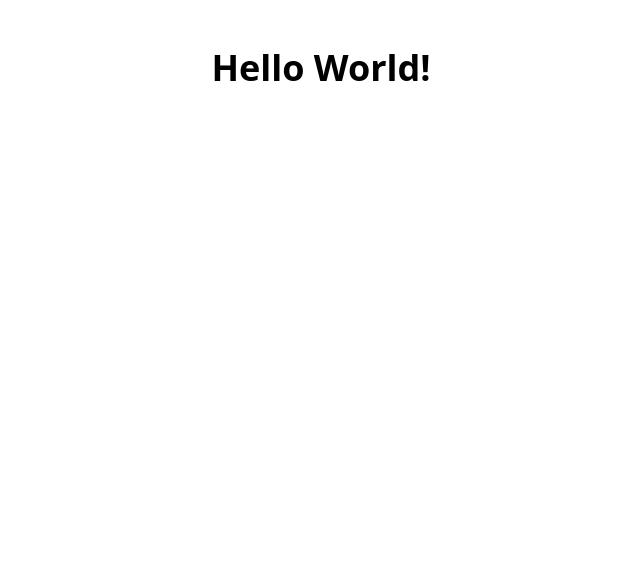
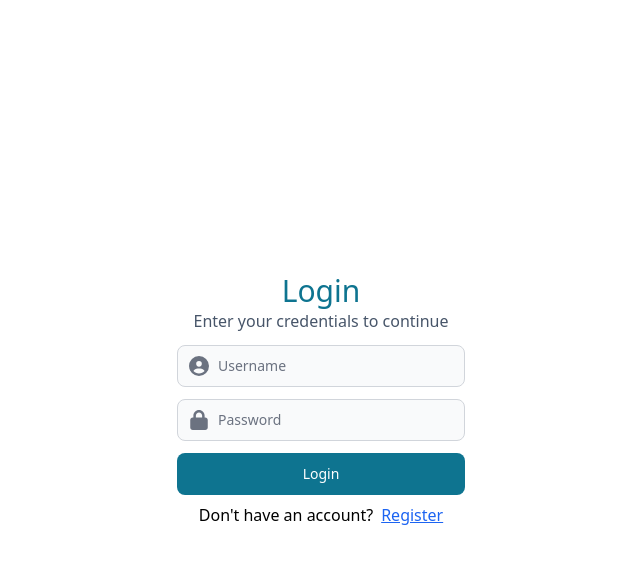
Before and after one commit to CoderpreneurX/React-reusable-components, a React (Vite) app: page / in a window 1280 px wide. Shown: the top 564 px of the page, without its empty margins (319-959 px from the left). Built offline with nearby package versions, Linux system fonts and the light colour scheme.

Commit message:
Updated App.jsx, renders Authentication page

```diff
--- a/src/App.jsx
+++ b/src/App.jsx
@@ -1,9 +1,10 @@
 import React from 'react'
+import Authentication from './pages/Authentication'
 
 export default function App() {
   return (
     <div>
-      <h1 className="font-bold text-4xl text-center my-12">Hello World!</h1>
+      <Authentication />
     </div>
   )
 }
```
